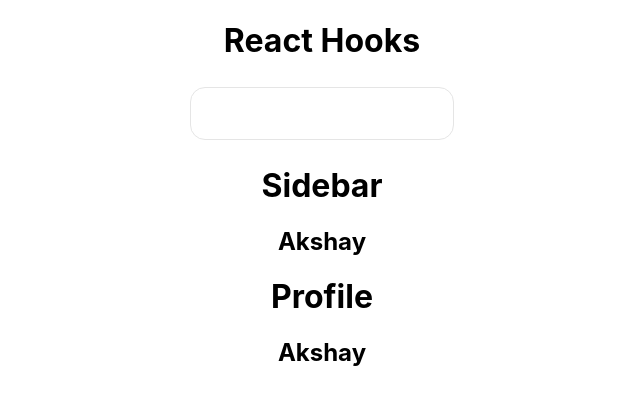
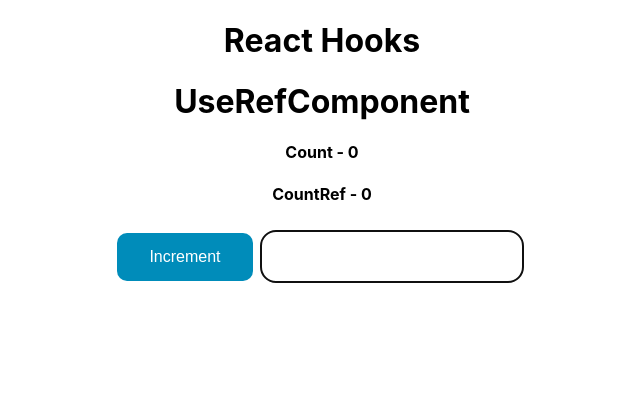
Before and after one commit to akshaySen08/react-hooks-2024, a React (Create React App) app: page / in a window 1280 px wide. Shown: the top 404 px of the page, without its empty margins (318-958 px from the left). Built offline with nearby package versions, Linux system fonts and the light colour scheme.

Commit message:
UseEffect - syntax and use cases

```diff
--- a/src/App.jsx
+++ b/src/App.jsx
@@ -3,6 +3,7 @@ import UseCallBackComponent from './Hooks/UseCallback';
 import UseEffectComponent from './Hooks/UseEffect'
 import UseMemoComponent from './Hooks/UseMemo';
 import UseContextComponent from './Hooks/UseContext/UseContext';
+import UseRefComponent from './Hooks/UseRef';
 
 function App() {
   return (
@@ -11,7 +12,8 @@ function App() {
       {/* <UseEffectComponent></UseEffectComponent> */}
       {/* <UseMemoComponent /> */}
       {/* <UseCallBackComponent></UseCallBackComponent> */}
-      <UseContextComponent />
+      {/* <UseContextComponent /> */}
+      <UseRefComponent />
     </div>
   );
 }
--- a/src/Hooks/UseContext/Profile.jsx
+++ b/src/Hooks/UseContext/Profile.jsx
@@ -1,5 +1,5 @@
-import { useContext } from "react"
-import { UserContext, useUserContext } from "./context"
+
+import { useUserContext } from "./context"
 
 const ProfileComponent = () => {
     const user = useUserContext()
--- a/src/Hooks/UseContext/Sidebar.jsx
+++ b/src/Hooks/UseContext/Sidebar.jsx
@@ -1,5 +1,4 @@
-import { useContext } from "react"
-import { UserContext, useUserContext } from "./context"
+import { useUserContext } from "./context"
 
 const SidebarComponent = () => {
     const user = useUserContext()
--- a/src/Hooks/UseMemo.jsx
+++ b/src/Hooks/UseMemo.jsx
@@ -5,7 +5,7 @@ const UseMemoComponent = () => {
     const [count, setCount] = useState(0)
     const [items] = useState(initialItems)
 
-    const selectedItem = useMemo(() => initialItems.find(i => i.id === count), [count, items])
+    const selectedItem = useMemo(() => initialItems.find(i => i.id === count), [count])
 
     return (
         <>
--- /dev/null
+++ b/src/Hooks/UseRef.jsx
@@ -0,0 +1,34 @@
+import React, { useEffect, useRef, useState } from 'react'
+
+const UseRefComponent = () => {
+    const [count, setCount] = useState(0)
+    const countRef = useRef(0)
+    const inputRef = useRef(null)
+
+    /* USE CASE OF USEREF - FOCUSING INPUT ELEMENT */
+    useEffect(() => {
+        inputRef.current?.focus()
+    }, [])
+
+    const handleIncrement = () => {
+        setCount(count + 1)
+        countRef.current++
+
+        // console.log("Count " + count);
+        console.log('Ref ' + countRef.current);
+    }
+
+    return (
+        <>
+            <h1>UseRefComponent</h1>
+            <h4>Count - {count}</h4>
+            <h4>CountRef - {countRef.current}</h4>
+            <button onClick={handleIncrement}>Increment</button>
+            <input type='text' ref={inputRef}/>
+            {inputRef.current}
+        </>
+
+    )
+}
+
+export default UseRefComponent
```
Also changed, not shown: public/UseRef - UseCase and Syntax.png (added), src/Hooks/test.jsx (deleted).
